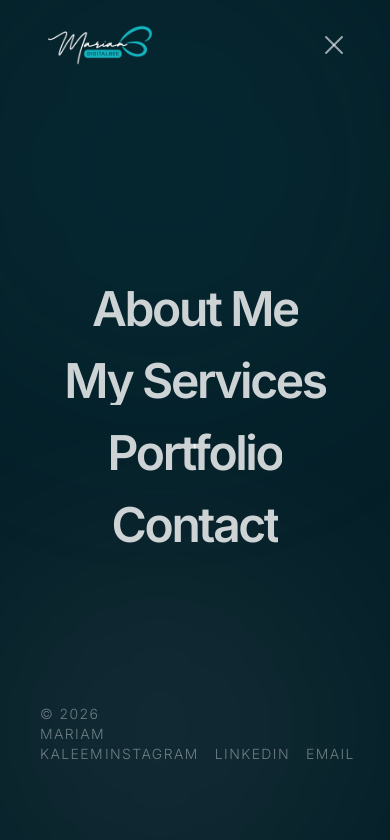
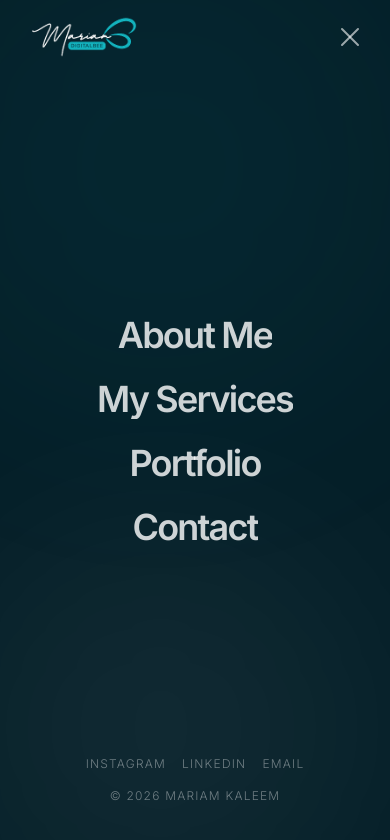
Before and after one commit to bqoheneba/mariam-website, a Next.js app: page / in a window 390 px wide. Both pictures are taken after a click on the button 334 px from the left and 45 px from the top of the page. Shown: the top 840 px of the page. Built offline with nearby package versions, Linux system fonts and the light colour scheme.

Commit message:
make site responsive

```diff
--- a/src/components/Header.tsx
+++ b/src/components/Header.tsx
@@ -93,7 +93,7 @@ const Header = ({ className }: Props) => {
     <>
       <div
         className={cn(
-          "px-10 py-6 w-full flex items-center justify-between z-50 relative",
+          "px-6 py-4 md:px-10 md:py-6 w-full flex items-center justify-between z-50 relative",
           className,
         )}
       >
@@ -138,7 +138,7 @@ const Header = ({ className }: Props) => {
             initial="initial"
             animate="animate"
             exit="exit"
-            className="fixed left-0 top-0 w-full h-screen origin-top bg-secondary text-white z-30 p-10 flex flex-col justify-center items-center overflow-hidden"
+            className="fixed left-0 top-0 w-full h-screen origin-top bg-secondary text-white z-30 px-6 py-4 md:p-10 flex flex-col justify-center items-center overflow-hidden"
           >
             {/* Background decorative elements */}
             <div className="absolute top-[-10%] right-[-5%] w-125 h-125 bg-primary/5 rounded-full blur-[100px] pointer-events-none" />
@@ -171,7 +171,7 @@ const Header = ({ className }: Props) => {
                     <div className="overflow-hidden" key={index}>
                       <motion.div
                         variants={mobileLinkVars}
-                        className="text-5xl md:text-7xl font-semibold tracking-tighter text-white/80 hover:text-primary transition-colors cursor-pointer"
+                        className="text-4xl sm:text-5xl md:text-7xl font-semibold tracking-tighter text-white/80 hover:text-primary transition-colors cursor-pointer"
                       >
                         <a href={link.href} onClick={toggleMenu}>
                           {link.name}
@@ -182,9 +182,8 @@ const Header = ({ className }: Props) => {
                 </motion.div>
               </div>
 
-              <div className="flex justify-between items-end pb-10 text-white/40 text-sm font-light uppercase tracking-widest">
-                <span>© {new Date().getFullYear()} Mariam Kaleem</span>
-                <div className="flex gap-4">
+              <div className="flex flex-col items-center sm:flex-row sm:justify-between sm:items-end gap-4 pb-6 md:pb-10 text-white/40 text-xs sm:text-sm font-light uppercase tracking-widest">
+                <div className="flex gap-4 sm:order-2">
                   <a href="#" className="hover:text-white transition-colors">
                     Instagram
                   </a>
@@ -195,6 +194,7 @@ const Header = ({ className }: Props) => {
                     Email
                   </a>
                 </div>
+                <span className="sm:order-1">© {new Date().getFullYear()} Mariam Kaleem</span>
               </div>
             </div>
           </motion.div>
```
